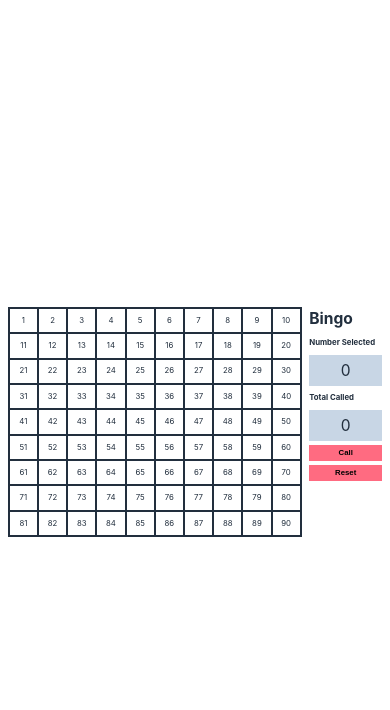
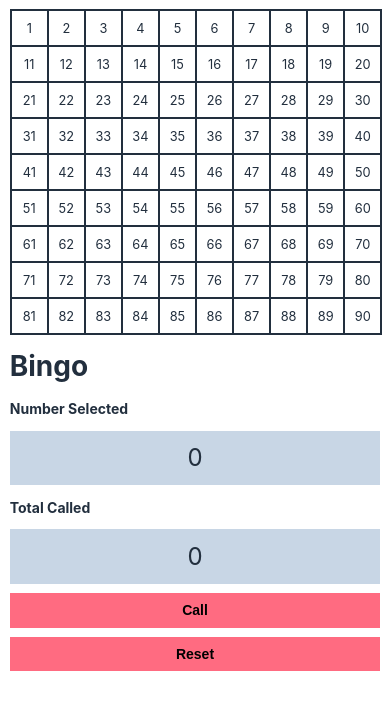
Before and after one commit to thomashockaday/bingo-machine, a React (Vite) app: page / in a window 390 px wide. Shown: the top 710 px of the page. Built offline with nearby package versions, Linux system fonts and the light colour scheme.

Commit message:
Add small screen support

```diff
--- a/src/index.css
+++ b/src/index.css
@@ -63,7 +63,7 @@ button:focus {
 
 .bingo-machine {
   width: 96%;
-  padding: 0 2%;
+  padding: 0 2.5%;
   display: flex;
   align-items: center;
   height: 100%;
@@ -71,7 +71,7 @@ button:focus {
 
 .bingo-caller {
   display: flex;
-  gap: 2%;
+  gap: 2.5%;
   width: 100%;
 }
 
@@ -99,13 +99,13 @@ button:focus {
 .number-display {
   background-color: var(--secondary-highlight);
   text-align: center;
-  font-size: 4vmin;
+  font-size: 2rem;
   padding: 5%;
 }
 
 .bingo-player {
   display: none;
-  font-size: 30vmin;
+  font-size: 15rem;
   width: 100%;
   text-align: center;
 }
@@ -113,6 +113,40 @@ button:focus {
 @media (min-width: 2000px) {
   .bingo-player {
     display: block;
+  }
+}
+
+@media (max-width: 768px) {
+  body {
+    font-size: 14px;
+  }
+
+  button {
+    padding: 2.5%;
+    margin: 2.5% 0;
+  }
+
+  .number-display {
+    font-size: 1.5rem;
+    padding: 2.5%;
+  }
+
+  .bingo-machine {
+    display: block;
+  }
+
+  .bingo-caller {
+    flex-direction: column;
+  }
+
+  .bingo-board {
+    margin: 2.5% 0;
+    font-size: 0.8rem;
+  }
+
+  .bingo-board,
+  .bingo-controls {
+    width: 100%;
   }
 }
 
```
